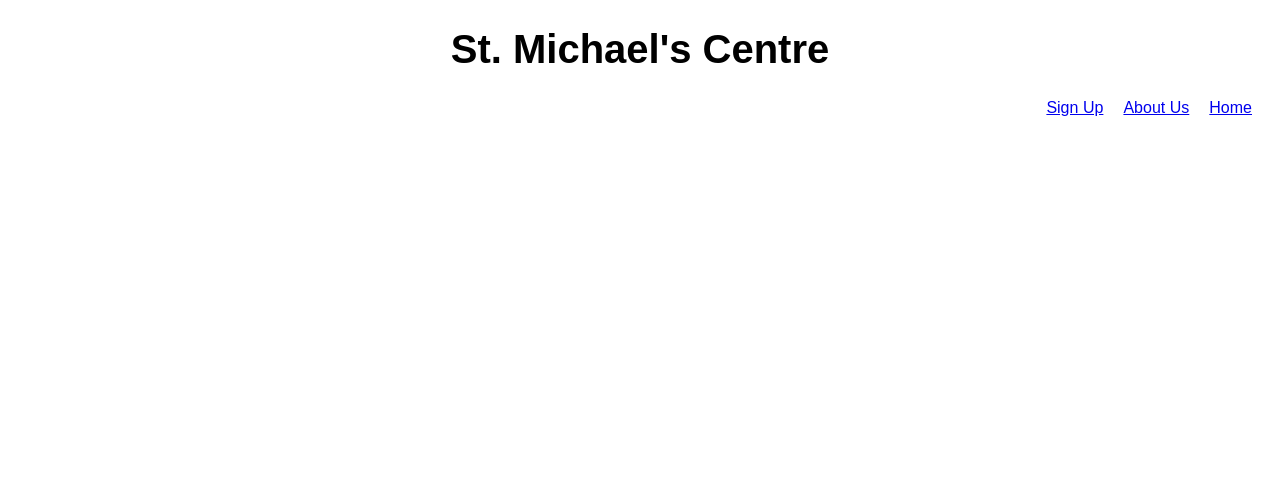
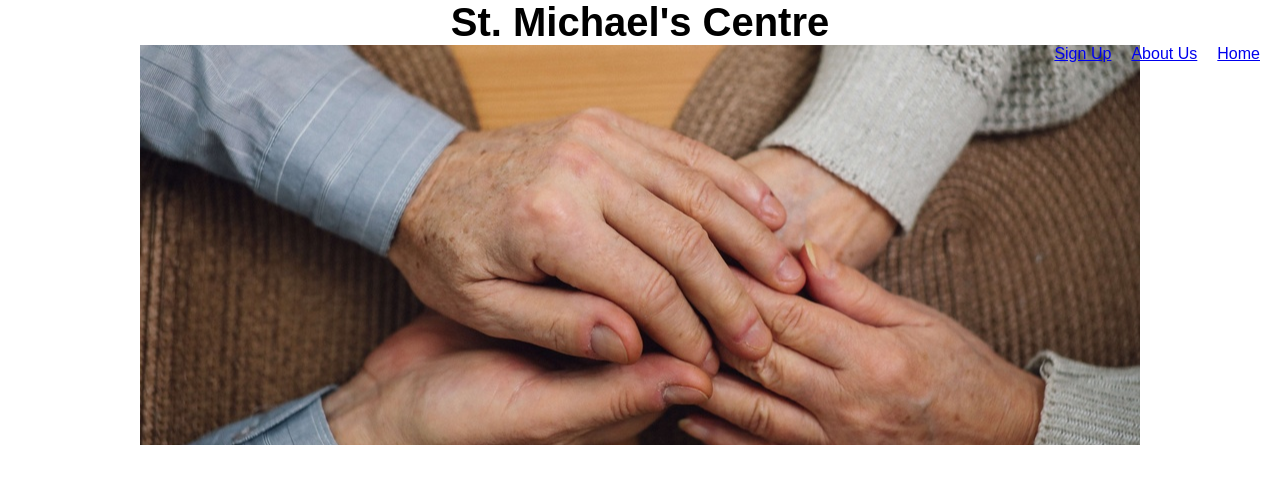
Before and after one commit to MRusinova/st-michaels, a plain HTML site: page index.html in a window 1280 px wide. Drawn offline with Linux system fonts and the light colour scheme; a web font is replaced by a local one.

Commit message:
Add hero image

```diff
--- a/assets/css/style.css
+++ b/assets/css/style.css
@@ -1,5 +1,12 @@
+* {
+    padding: 0;
+    margin: 0;
+    border: none;
+}
+
 body {
     font-family: 'Noto Serif Telugu', sans-serif;
+
 }
 #logo {
     text-align: center;
@@ -11,3 +18,10 @@ body {
     list-style-type: none;
     margin-right: 20px;
 }
+
+/* Hero Image*/
+#hero-image {
+    background: url(../images/hero-image.jpg) no-repeat center center;
+    height: 400px;
+    width: 100%;
+}
--- a/index.html
+++ b/index.html
@@ -28,6 +28,8 @@
             </li>
         </ul>
     </nav>
+    <div id="hero-image">
+    </div>
 </body>
 <style>
     @import url('https://fonts.googleapis.com/css2?family=Noto+Serif+Telugu&family=Playfair+Display:ital@1&display=swap');
```
Also changed, not shown: assets/images/hero-image.jpg (added), 1 other file.
